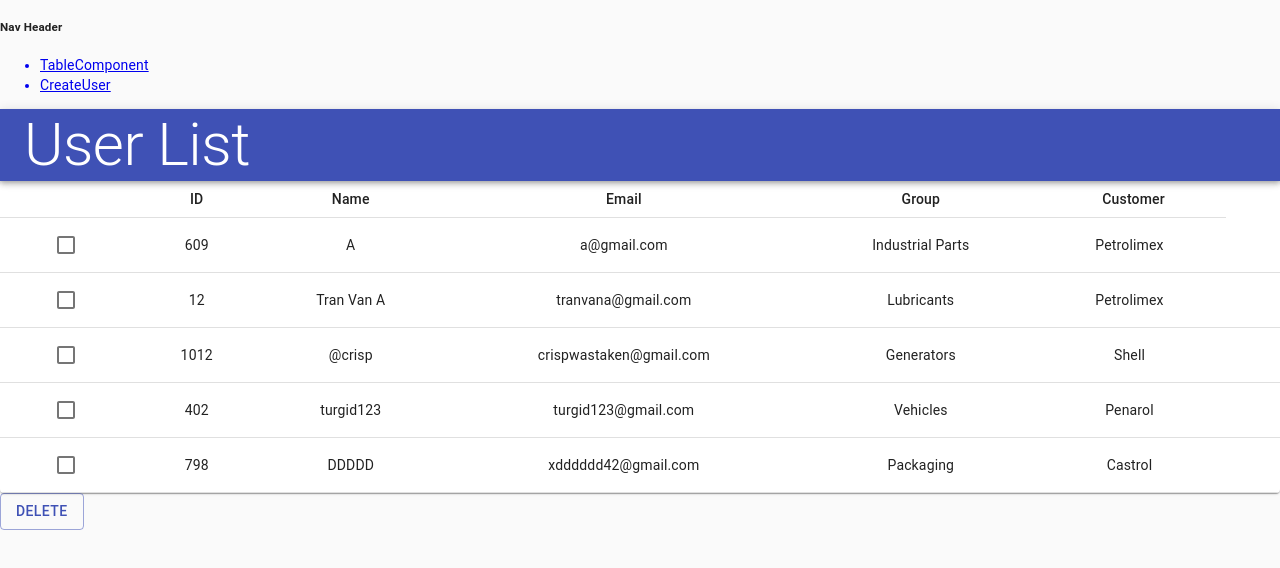
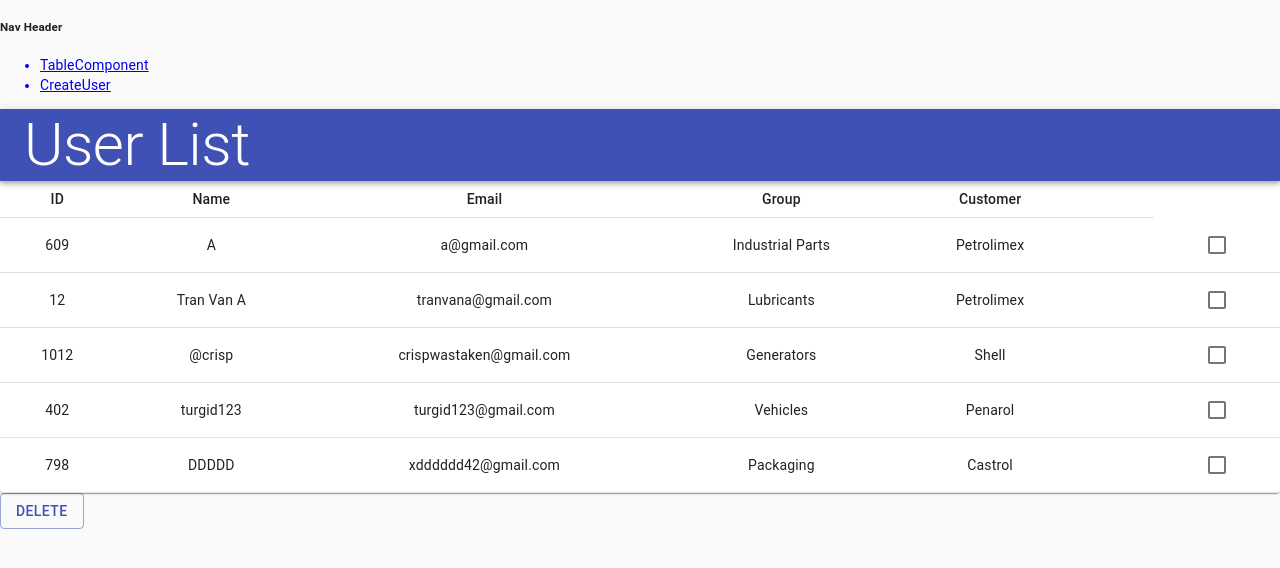
Before and after one commit to DungTrieu/table-app, a React (Create React App) app: page /tablecomponent in a window 1280 px wide. Shown: the top 568 px of the page. Built offline with nearby package versions, Linux system fonts and the light colour scheme.

Commit message:
Commit 07/14/21
2:30pm

```diff
--- a/src/edituser.component.js
+++ b/src/edituser.component.js
@@ -5,6 +5,7 @@ import React from 'react';
 import { useState } from 'react';
 import { useEffect } from 'react';
 import { useLocation } from 'react-router';
+import { Button } from '@material-ui/core';
 
 
 
@@ -19,7 +20,7 @@ const EditUser = () => {
     }
   }, [location])
 
-  console.log('Edit Users Info', editUsers)
+  // console.log('Edit Users Info', editUsers)
 
 
   const groups = [
@@ -93,6 +94,10 @@ const EditUser = () => {
     },
   }));
 
+  const handleClick = () => {
+    console.log(editUsers)
+  }
+
   const classes = useStyles()
 
   return (
@@ -110,6 +115,7 @@ const EditUser = () => {
           <TextField
             id="email-basic"
             label="Email"
+            // type='email'
             onChange={handleEmail}
             value={editUsers.email}
           />
@@ -142,6 +148,7 @@ const EditUser = () => {
             ))}
           </TextField>
         </div>
+        <Button color='primary' variant='outlined' onClick={handleClick}>ConsoleLog</Button>
       </div>
     </form>
 
--- a/src/table.component.js
+++ b/src/table.component.js
@@ -43,7 +43,9 @@ const TableComponent = () => {
   }, [])
 
 
-  const handleCheck = (row) => {
+  const handleCheck = (e, row) => {
+    // e.stopPropagation()
+    // e.nativeEvent.stopImmediatePropagation();
     console.log(row)
     let newUsers = users.map((el) => (
       el.id !== row.id ? el : { ...el, status: !el.status }
@@ -88,31 +90,29 @@ const TableComponent = () => {
         <Table className={classes.table} size='small' aria-label="a dense table">
           <TableHead>
             <TableRow>
-              <TableCell align="center">
-              </TableCell>
               <TableCell align="center">ID </TableCell>
               <TableCell align="center">Name</TableCell>
               <TableCell align="center">Email</TableCell>
               <TableCell align="center">Group</TableCell>
               <TableCell align="center">Customer</TableCell>
+              <TableCell align="center"></TableCell>
             </TableRow>
           </TableHead>
           <TableBody>
             {users.map((row) => (
               <TableRow key={row.id} selected={row.status} onClick={handleEditRoute.bind(this, row)}>
+                <TableCell align="center" component="th" scope="row">{row.id}</TableCell>
+                <TableCell align="center">{row.name}</TableCell>
+                <TableCell align="center">{row.email}</TableCell>
+                <TableCell align="center" >{row.group} </TableCell>
+                <TableCell align="center">{row.customer}</TableCell>
+                <TableCell align="center">{row.status}</TableCell>
                 <TableCell align="center">
                   <Checkbox
-                    onChange={handleCheck.bind(this, row)}
+                    onChange={(e) => {handleCheck(e, row);}}
                     checked={row.status}
                   />
                 </TableCell>
-                <TableCell align="center" component="th" scope="row">{row.id}</TableCell>
-                <TableCell align="center">{row.name}</TableCell>
-                <TableCell align="center">{row.email}</TableCell>
-                <TableCell align="center" >{row.group}
-                </TableCell>
-                <TableCell align="center">{row.customer}</TableCell>
-                <TableCell align="center">{row.status}</TableCell>
               </TableRow>
             )
             )}
@@ -120,6 +120,7 @@ const TableComponent = () => {
         </Table>
       </TableContainer>
       <Button color='primary' variant='outlined' onClick={handleDeleteButtonClick}>Delete</Button>
+
     </div>
   );
 }
```
